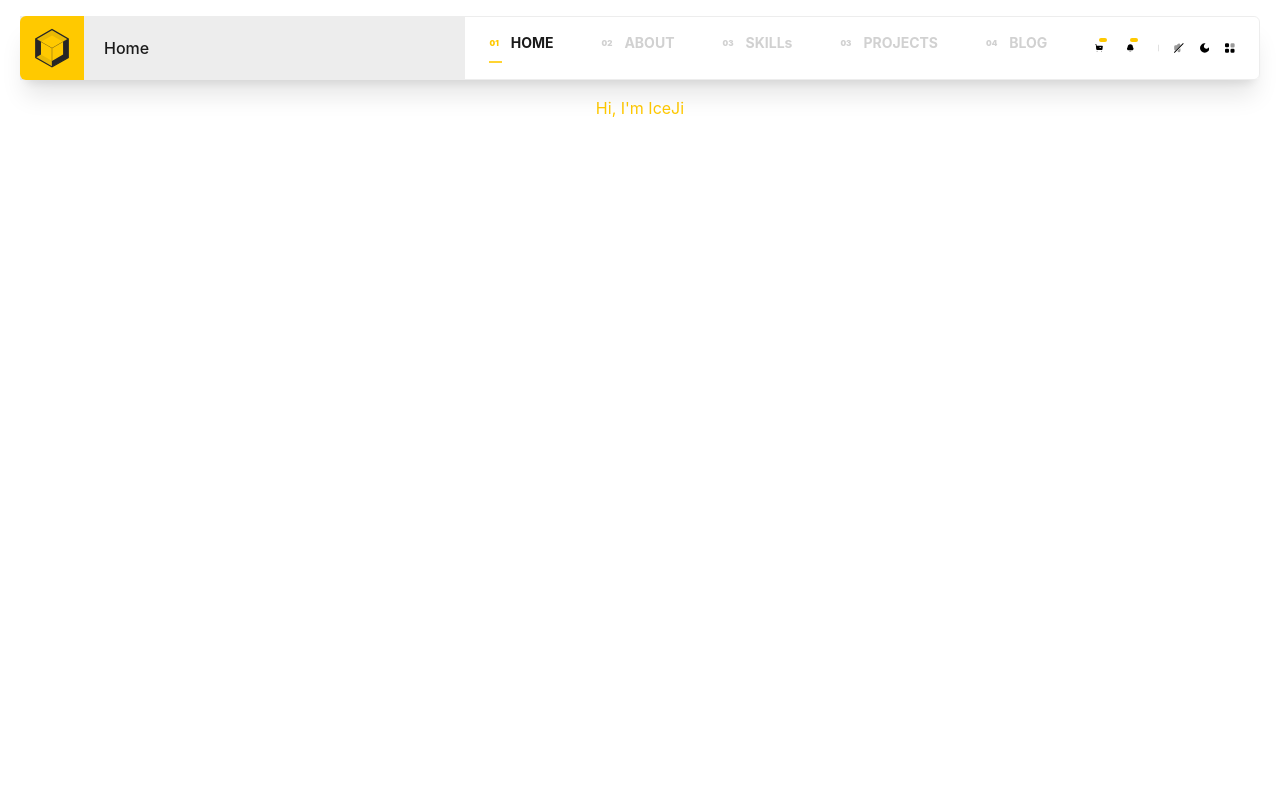
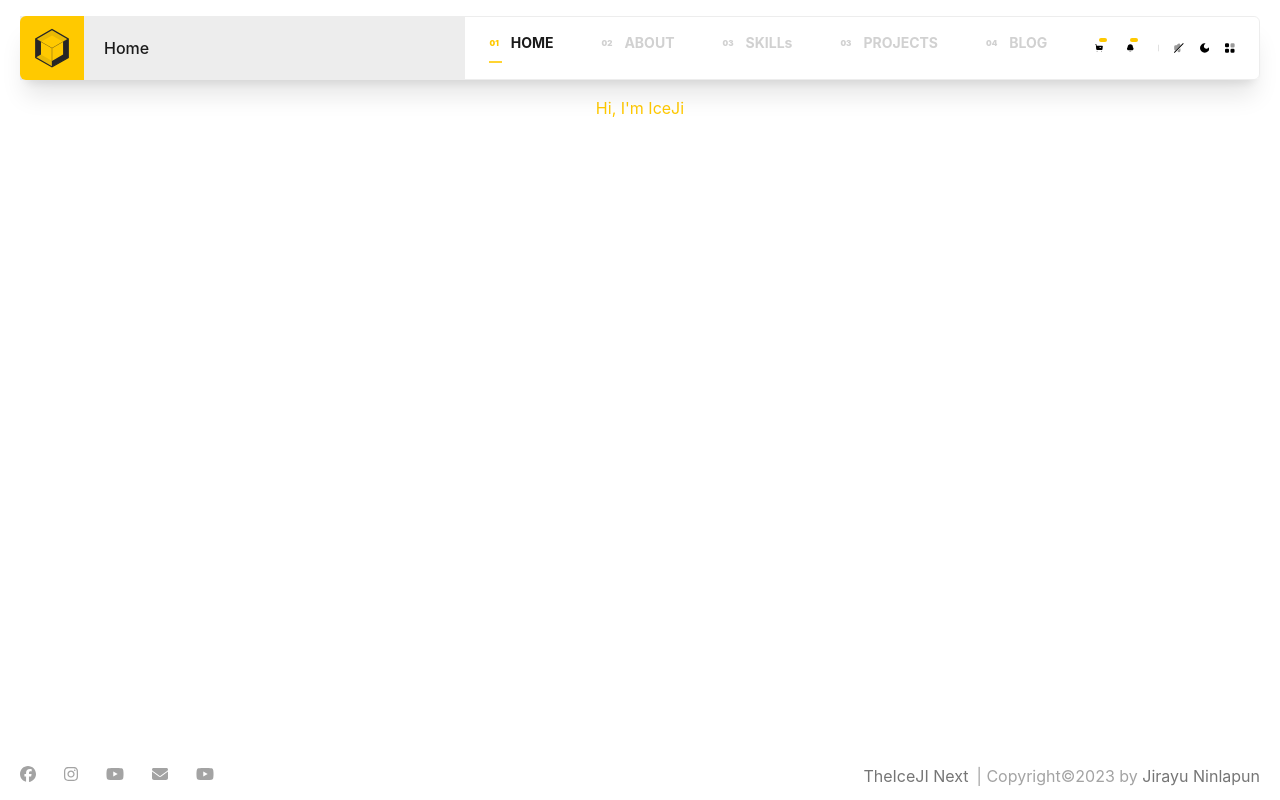
Before and after one commit to Jirayu-ninl/Project-Aurora, a Next.js app: page / in a window 1280 px wide. Built offline with nearby package versions, Linux system fonts and the light colour scheme.

Commit message:
[Add] Layout Footer, Cursor

```diff
--- a/app/config/index.ts
+++ b/app/config/index.ts
@@ -2,10 +2,14 @@
 import { Init } from '@aurora/views'
 import defineConfig from './defineConfig'
 
+export const app = { ...defineConfig.app }
+export const metaData = Init.MetaData(defineConfig.metaData)
+export const contacts = Init.Contacts(defineConfig.contacts)
+
 const Config = {
   app: { ...defineConfig.app },
-  metaData: Init.MetaData(defineConfig.metaData),
-  contacts: Init.Contacts(defineConfig.contacts),
+  metaData: metaData,
+  contacts: contacts,
 }
 
 export default Config
--- a/app/layouts/global/components/appInfo.tsx
+++ b/app/layouts/global/components/appInfo.tsx
@@ -1,6 +1,8 @@
+import { useRef } from 'react'
 import Link from 'next/link'
 import Image from 'next/image'
 import { motion, AnimatePresence } from 'framer-motion'
+import useOnClickOutside from '@aurora/libs/hooks/useOnClickOutside'
 import { UI } from '@app/store'
 import { app } from '@app/config/defineConfig'
 import MainLogo from '@app/assets/logo/IceJi'
@@ -11,6 +13,9 @@ import ArtScapeLogo from '@app/assets/logo/ArtScape'
 export default function about() {
   const _modalAppInfo = UI((state) => state.modalAppInfo)
   const _setModalAppInfo = UI((state) => state.setModalAppInfo)
+
+  const OutsideRef = useRef(null)
+  useOnClickOutside(OutsideRef, () => _setModalAppInfo(false))
 
   const transitionConfig = (d: number) => ({
     duration: d,
@@ -28,9 +33,9 @@ export default function about() {
             }}
             transition={transitionConfig(0.3)}
             className='fixed z-90 flex h-screen w-screen  items-center justify-center  bg-white/10 backdrop-blur-md'
-            onClick={() => _setModalAppInfo(false)}
           >
             <motion.div
+              ref={OutsideRef}
               initial={{ y: '80%', opacity: 0 }}
               exit={{ y: '80%', opacity: 0 }}
               animate={{
@@ -65,6 +70,7 @@ export default function about() {
                     <Link
                       href='/changelog'
                       className='cursor-pointer text-2xs font-light opacity-80 hover:opacity-100 md:text-1xs'
+                      onClick={() => _setModalAppInfo(false)}
                     >
                       changelog
                     </Link>
--- a/app/layouts/global/components/footer/components/creditText.tsx
+++ b/app/layouts/global/components/footer/components/creditText.tsx
@@ -1,8 +1,13 @@
 import { motion } from 'framer-motion'
-import { config as animationConfig } from 'views/animations'
 
 export default function CreditText({ delay }: { delay: number }) {
-  const { Init, Animated, transition } = animationConfig.footerAnimation
+  const footerAnimation: any = {
+    Init: { visibility: 'hidden', y: 100 },
+    Animated: { visibility: 'visible', y: 0 },
+    transition: (delay: number) => ({ delay: delay }),
+  }
+
+  const { Init, Animated, transition } = footerAnimation
 
   return (
     <motion.p initial={Init} animate={Animated} transition={transition(delay)}>
--- a/app/layouts/global/components/footer/components/socialLinkIcon.tsx
+++ b/app/layouts/global/components/footer/components/socialLinkIcon.tsx
@@ -1,19 +1,32 @@
 import { motion } from 'framer-motion'
-import { config as animationConfig } from 'views/animations'
 import { FontAwesomeIcon } from '@fortawesome/react-fontawesome'
-import { solid, brands } from '@fortawesome/fontawesome-svg-core/import.macro'
+// import { solid, brands } from '@fortawesome/fontawesome-svg-core/import.macro'
+import {
+  faFacebook,
+  faInstagram,
+  faYoutube,
+  faDiscord,
+} from '@fortawesome/free-brands-svg-icons'
+import { faEnvelope } from '@fortawesome/free-solid-svg-icons'
 
 export default function SocialLinkIcon({
   name,
+  icon,
   link,
   animationDelay,
 }: {
-  name: any
+  name: string
   icon: string
   link: string
   animationDelay: number
 }) {
-  const { Init, Animated, transition } = animationConfig.footerAnimation
+  const footerAnimation: any = {
+    Init: { visibility: 'hidden', y: 100 },
+    Animated: { visibility: 'visible', y: 0 },
+    transition: (delay: number) => ({ delay: delay }),
+  }
+
+  const { Init, Animated, transition } = footerAnimation
   return (
     <motion.a
       initial={Init}
@@ -26,11 +39,12 @@ export default function SocialLinkIcon({
   )
 }
 
-const SocialIconGenerator = (name) => {
+const SocialIconGenerator = (name: string) => {
   if (name === 'Facebook') {
     return (
       <FontAwesomeIcon
-        icon={brands('facebook-f')}
+        // icon={brands('facebook-f')}
+        icon={faFacebook}
         size='xs'
         className='Anim AnimScale AnimOpacity-40 h-4'
       />
@@ -38,7 +52,8 @@ const SocialIconGenerator = (name) => {
   } else if (name === 'Instagram') {
     return (
       <FontAwesomeIcon
-        icon={brands('instagram')}
+        // icon={brands('instagram')}
+        icon={faInstagram}
         size='xs'
         className='Anim AnimScale AnimOpacity-40 h-4'
       />
@@ -46,7 +61,8 @@ const SocialIconGenerator = (name) => {
   } else if (name === 'Youtube') {
     return (
       <FontAwesomeIcon
-        icon={brands('youtube')}
+        // icon={brands('youtube')}
+        icon={faYoutube}
         size='xs'
         className='Anim AnimScale AnimOpacity-40 h-4'
       />
@@ -54,7 +70,8 @@ const SocialIconGenerator = (name) => {
   } else if (name === 'Mail') {
     return (
       <FontAwesomeIcon
-        icon={solid('envelope')}
+        // icon={solid('envelope')}
+        icon={faEnvelope}
         size='xs'
         className='Anim AnimScale AnimOpacity-40 h-4'
       />
@@ -62,7 +79,8 @@ const SocialIconGenerator = (name) => {
   } else {
     return (
       <FontAwesomeIcon
-        icon={brands('discord')}
+        // icon={brands('discord')}
+        icon={faYoutube}
         size='xs'
         className='Anim AnimScale AnimOpacity-40 h-4'
       />
--- a/app/layouts/global/components/footer/index.ts
+++ b/app/layouts/global/components/footer/index.ts
@@ -1,2 +1,2 @@
 export { default as default } from './layouts/footerDefault'
-export { default as FooterPage } from './layouts/footerPage'
+// export { default as FooterPage } from './layouts/footerPage'
--- a/app/layouts/global/components/footer/layouts/footerDefault.tsx
+++ b/app/layouts/global/components/footer/layouts/footerDefault.tsx
@@ -1,22 +1,37 @@
 import { motion, AnimatePresence } from 'framer-motion'
-import { config as animationConfig } from 'views/animations'
-import { Footer as SocialItems } from 'contents/global/contract.socials'
+import { contacts as contactsRaw } from '@app/config'
 import { SocialLinkIcon } from '../components'
-import { UI } from '@store'
+import { UI } from '@app/store'
 
-export default function Footer({ toggleAbout, setToggleAbout, toggleMenu }) {
-  const { Init, Animated, transition } = animationConfig.footerAnimation
+export default function Footer() {
   const _setCursor = UI((state) => state.setCursor)
+  const _setModalAppInfo = UI((state) => state.setModalAppInfo)
+  const _modalAppInfo = UI((state) => state.modalAppInfo)
+
+  const footerAnimation: any = {
+    Init: { visibility: 'hidden', y: 100 },
+    Animated: { visibility: 'visible', y: 0 },
+    transition: (delay: number) => ({ delay: delay }),
+  }
+  const { Init, Animated, transition } = footerAnimation
+
+  const contacts = [
+    contactsRaw.facebook,
+    contactsRaw.instagram,
+    contactsRaw.youtube,
+    contactsRaw.mail,
+    contactsRaw.discord,
+  ]
+
   return (
     <>
-      <AnimatePresence>
-        {!toggleMenu && (
+      {/* <AnimatePresence> */}
       <motion.div
-            initial={{ y: '100%' }}
-            exit={{ y: '100%' }}
-            animate={{ y: !toggleMenu ? 0 : '100%' }}
-            transition={{ duration: 0.8, ease: [0.6, 0.05, 0.01, 0.9] }}
-            className='fixed bottom-0 left-0 z-10 flex w-screen flex-col items-center justify-between py-3 px-5 md:flex-row'
+        // initial={{ y: '100%' }}
+        // exit={{ y: '100%' }}
+        // animate={{ y: !toggleMenu ? 0 : '100%' }}
+        // transition={{ duration: 0.8, ease: [0.6, 0.05, 0.01, 0.9] }}
+        className='fixed bottom-0 left-0 z-10 flex w-screen flex-col items-center justify-between px-5 py-3 md:flex-row'
       >
         <div
           className='flex items-center space-x-4 md:space-x-7'
@@ -30,12 +45,13 @@ export default function Footer({ toggleAbout, setToggleAbout, toggleMenu }) {
             _setCursor(false)
           }}
         >
-              {SocialItems.map((v, i) => (
+          {contacts.map((v, i) => (
             <SocialLinkIcon
               name={v.name}
               icon={v.icon}
               link={v.link}
-                  animationDelay={v.animationDelay}
+              animationDelay={i === 0 ? 0 : i / 10}
+              // animationDelay={0.3}
               key={i}
             />
           ))}
@@ -44,12 +60,12 @@ export default function Footer({ toggleAbout, setToggleAbout, toggleMenu }) {
           <motion.p
             initial={Init}
             animate={Animated}
-                transition={transition(1)}
+            transition={transition(0.2)}
           >
             <a
               className='Anim AnimOpacity-60 cursor-pointer pr-2'
               onClick={() => {
-                    setToggleAbout(!toggleAbout)
+                _setModalAppInfo(!_modalAppInfo)
               }}
             >
               TheIceJI Next
@@ -57,17 +73,13 @@ export default function Footer({ toggleAbout, setToggleAbout, toggleMenu }) {
             <span className='opacity-40'>
               | Copyright©{new Date().getFullYear()} by{' '}
             </span>
-                <a
-                  href='http://TheIceJI.com/home'
-                  className='Anim AnimOpacity-60'
-                >
+            <a href='http://TheIceJI.com/home' className='Anim AnimOpacity-60'>
               Jirayu Ninlapun
             </a>
           </motion.p>
         </div>
       </motion.div>
-        )}
-      </AnimatePresence>
+      {/* </AnimatePresence> */}
     </>
   )
 }
--- a/app/layouts/global/components/nav/navbar.tsx
+++ b/app/layouts/global/components/nav/navbar.tsx
@@ -1,10 +1,9 @@
 /* eslint-disable @next/next/no-img-element */
 import Link from 'next/link'
 import { useState, useRef } from 'react'
-import clsx from 'clsx'
 import useOnClickOutside from '@aurora/libs/hooks/useOnClickOutside'
 import { motion } from 'framer-motion'
-import { State, User, UI } from '@app/store'
+import { State, UI } from '@app/store'
 import { NavDropdownState } from '@app/store/ui'
 import { navRoutes } from '@app/config/routes'
 // import UserBlock from './components/user'
--- a/app/layouts/global/wrapper.tsx
+++ b/app/layouts/global/wrapper.tsx
@@ -1,14 +1,16 @@
 'use client'
-
 import { useEffect, useRef } from 'react'
 import { GlobalStyles } from '@aurora/default/theme'
 import { getGPUTier } from 'detect-gpu'
-import { User, UI } from '@app/store'
+import '@fortawesome/fontawesome-svg-core/styles.css'
+import { config } from '@fortawesome/fontawesome-svg-core'
+config.autoAddCss = false
+import { UI } from '@app/store'
 
 // IJN Components
 import Cursor from './components/cursor'
 import { NavBar /*, NavCanvas */ } from './components/nav'
-// import Footer from './footer'
+import Footer from './components/footer'
 import AppInfo from './components/appInfo'
 import IJNconsole from './misc/IJNconsole'
 import useAudio from './hooks/useAudio'
@@ -83,14 +85,8 @@ const Wrapper = ({ children }: { children: React.ReactNode }) => {
         </>
       )}
       {children}
-      {/* {_showFooter && (
-                <Footer
-                    toggleAbout={_appInfo}
-                    setToggleAbout={_setAppInfo}
-                    toggleMenu={toggleMenu}
-                />
-            )} */}
-      {/* <Cursor /> */}
+      {_showFooter && <Footer />}
+      <Cursor />
       <audio ref={BGaudio} loop id='LayoutIdAudio'>
         <source src={AudioUrl} type='audio/mpeg' />
       </audio>
--- a/aurora/views/init/contacts.ts
+++ b/aurora/views/init/contacts.ts
@@ -50,4 +50,10 @@ const Contacts = (Link: {
   },
 })
 
+export type tContact = {
+  name: string
+  icon: string
+  link: string
+}
+
 export default Contacts
```
Lines whose indentation alone changed are shown as unchanged.
